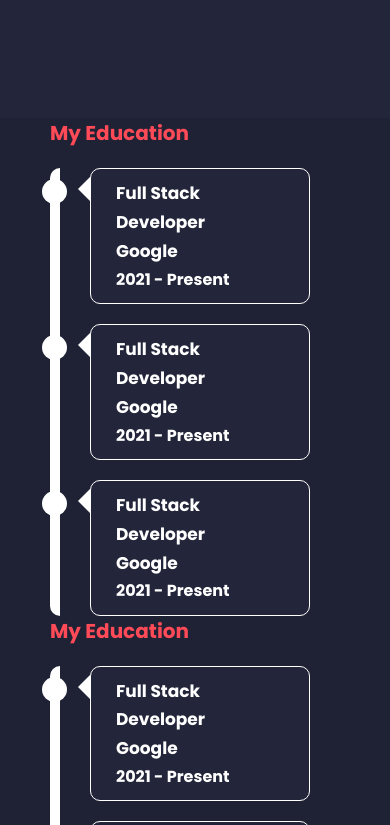
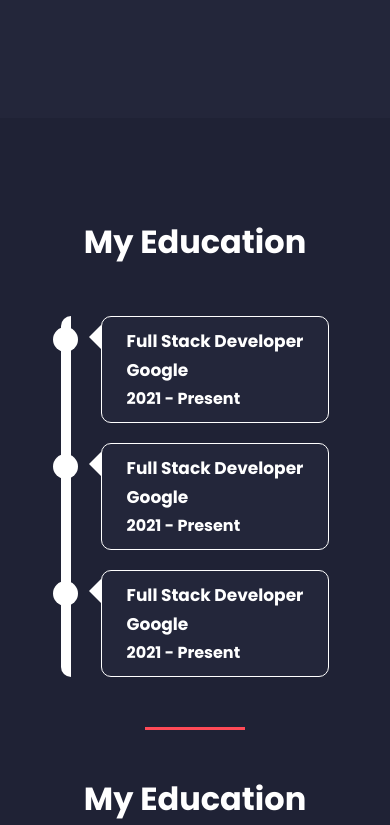
Before and after one commit to Prashant-Rai/PORTFOLIO, a React (Create React App) app: page / in a window 390 px wide. Shown: the part 2499-3324 px from the top of the page. Built offline with nearby package versions, Linux system fonts and the light colour scheme; a web font is replaced by a local one.

Commit message:
fixed: css for education and experience section for mobile devices

```diff
--- a/src/App.css
+++ b/src/App.css
@@ -511,8 +511,31 @@
     justify-content: center;
     margin-top: 20px;
   }
+
   .timeline > .container >.row{
     height: auto;
+    padding: 100px 0;
+  }
+
+  .timeline > .container >.row > .col-6{
+    display: flex;
+    justify-content: center;
+  }
+
+  .timeline > .container >.row > .col-6:first-child{
+    margin-bottom: 25px;
+  }
+
+  .experienceContainer > .commonBorder{
+    margin-top: 50px;
+  }
+
+  .experienceContainer > .expHeader {
+    text-align: center;
+    margin-left: 0;
+    font-size: 32px;
+    color: #fff;
+    margin-bottom: 50px;
   }
 
   .btnWrapper {
@@ -649,6 +672,12 @@
 
 }
 
+@media (max-width: 480px){
+  .timelineContainer{
+    padding-right: 0;
+  }
+}
+
 @media (max-width: 400px){
 
   .employeeImage > img {
--- a/src/components/ExpAndEdu.js
+++ b/src/components/ExpAndEdu.js
@@ -7,12 +7,17 @@
             <div className='container'>
                 <div className='row'>
                     <div className='col-6'>
-                    <h5 className='expHeader'>My Education</h5>
-                    <Experience />
+                        <div class='experienceContainer'>
+                            <h5 className='expHeader'>My Education</h5>
+                            <Experience />
+                            <div className='commonBorder isHidden'></div>
+                        </div>
                     </div>
                     <div className='col-6'>
+                    <div class='experienceContainer'>
                         <h5 className='expHeader'>My Education</h5>
                         <Experience />
+                    </div>
                     </div>
                 </div>
             </div>
```
Also changed, not shown: 10 other files (tests, documents, lock files or other folders).
